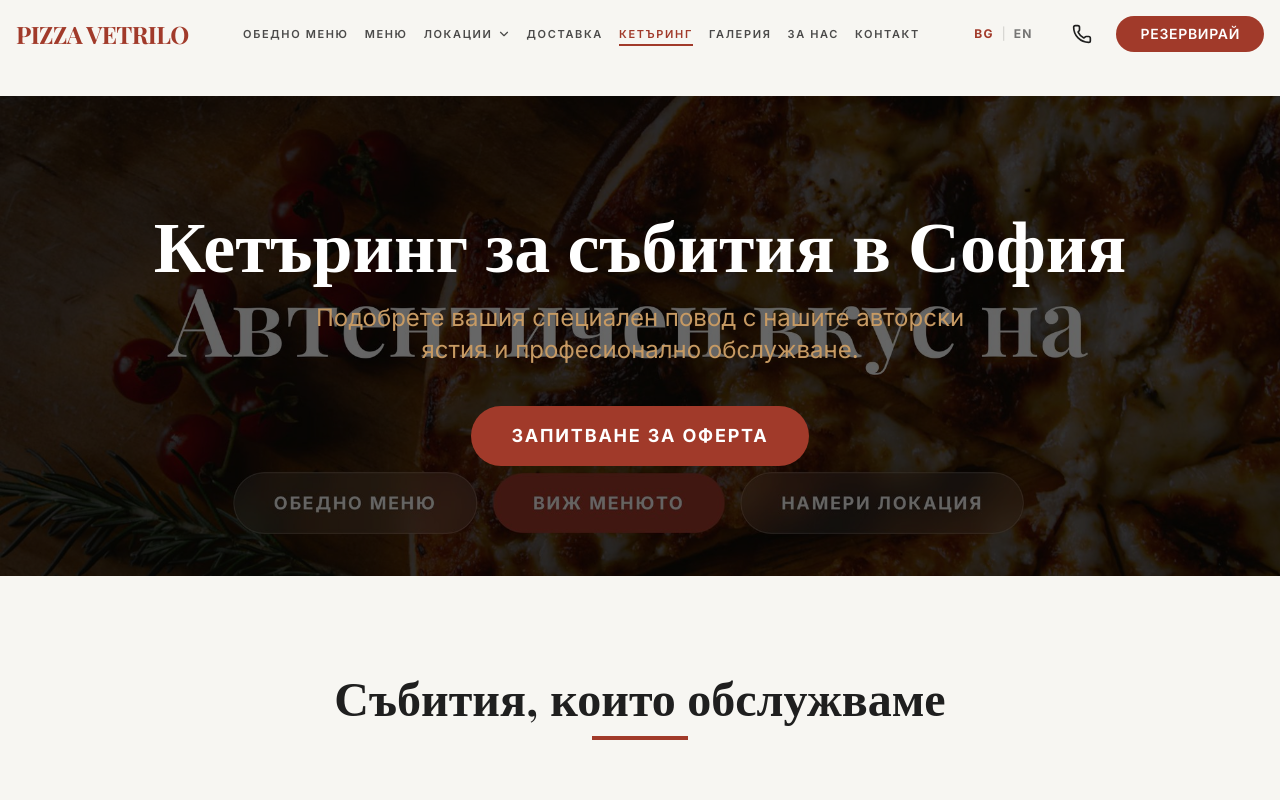
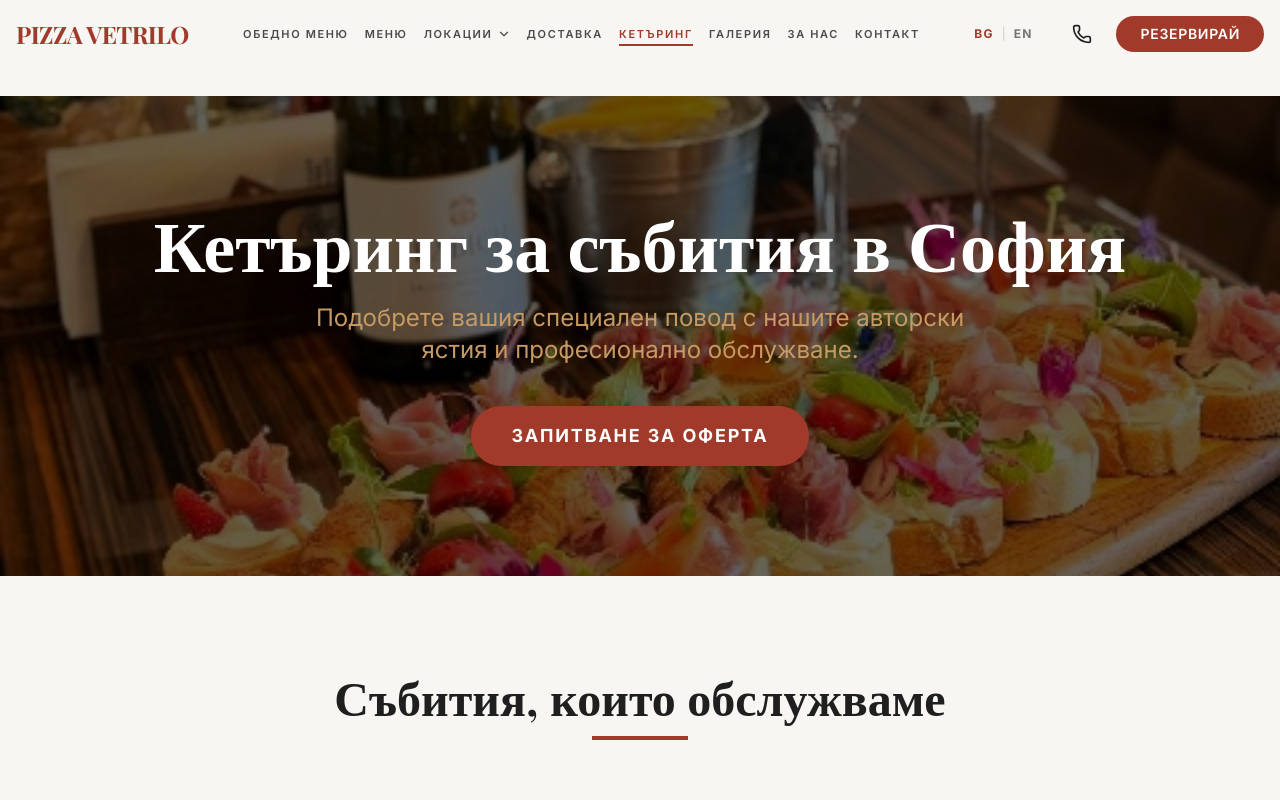
Before and after one commit to Cyb3r-Pony/pizza-vetrilo, a React (Vite) app: page /catering in a window 1280 px wide. Shown: the top 800 px of the page. Built offline with nearby package versions, Linux system fonts and the light colour scheme; grey boxes are pictures that could not be loaded; a web font is replaced by a local one.

Commit message:
Use correct catering hero photo; revert unneeded route/animation changes; catering form uses configured email

```diff
--- a/src/components/Layout.tsx
+++ b/src/components/Layout.tsx
@@ -15,7 +15,7 @@
     <div className="flex flex-col min-h-screen">
       <Header />
       <main className="flex-grow">
-        <Outlet key={pathname} />
+        <Outlet />
       </main>
       <Footer />
     </div>
--- a/src/pages/Catering.tsx
+++ b/src/pages/Catering.tsx
@@ -3,6 +3,7 @@
 import { CheckCircle2, Send, CheckCircle, ChevronDown } from 'lucide-react';
 import { useTranslation } from '../contexts/LanguageContext';
 import { useSiteConfig } from '../hooks/useSiteConfig';
+import { useRestaurantInfo } from '../hooks/useRestaurantInfo';
 import { EMAIL_REGEX, PHONE_REGEX } from '../lib/utils';
 
 const FALLBACK_HERO = 'https://images.unsplash.com/photo-1555244162-803834f70033?auto=format&fit=crop&q=80&w=2000';
@@ -35,6 +36,7 @@
 export function Catering() {
   const { t, language } = useTranslation();
   const { cateringHeroImage } = useSiteConfig();
+  const restaurantInfo = useRestaurantInfo();
   const heroImageSrc = cateringHeroImage
     ? `${window.location.origin}${import.meta.env.BASE_URL}${cateringHeroImage}`
     : FALLBACK_HERO;
@@ -76,7 +78,8 @@
         `Запитване за кетъринг\n\nИме: ${formData.name}\nТелефон: ${formData.phone}\nИмейл: ${formData.email}\nТип събитие: ${formData.eventType}\nБрой гости: ${formData.guestCount}\n\nБележки:\n${formData.notes || '—'}`
       );
       const subject = encodeURIComponent(`Кетъринг запитване — ${formData.eventType}`);
-      window.location.href = `mailto:vetrilo2005@abv.bg?subject=${subject}&body=${body}`;
+      const to = restaurantInfo?.social?.email || 'vetrilo2005@abv.bg';
+      window.location.href = `mailto:${to}?subject=${subject}&body=${body}`;
       setSubmitted(true);
     }
   };
@@ -115,7 +118,7 @@
           src={heroImageSrc}
           alt=""
           aria-hidden="true"
-          className="absolute inset-0 w-full h-full object-cover"
+          className="absolute inset-0 w-full h-full object-cover object-[center_65%]"
           referrerPolicy="no-referrer"
         />
         <div className="absolute inset-0 bg-black/60" />
```
Also changed, not shown: public/images/catering/hero.jpg.
